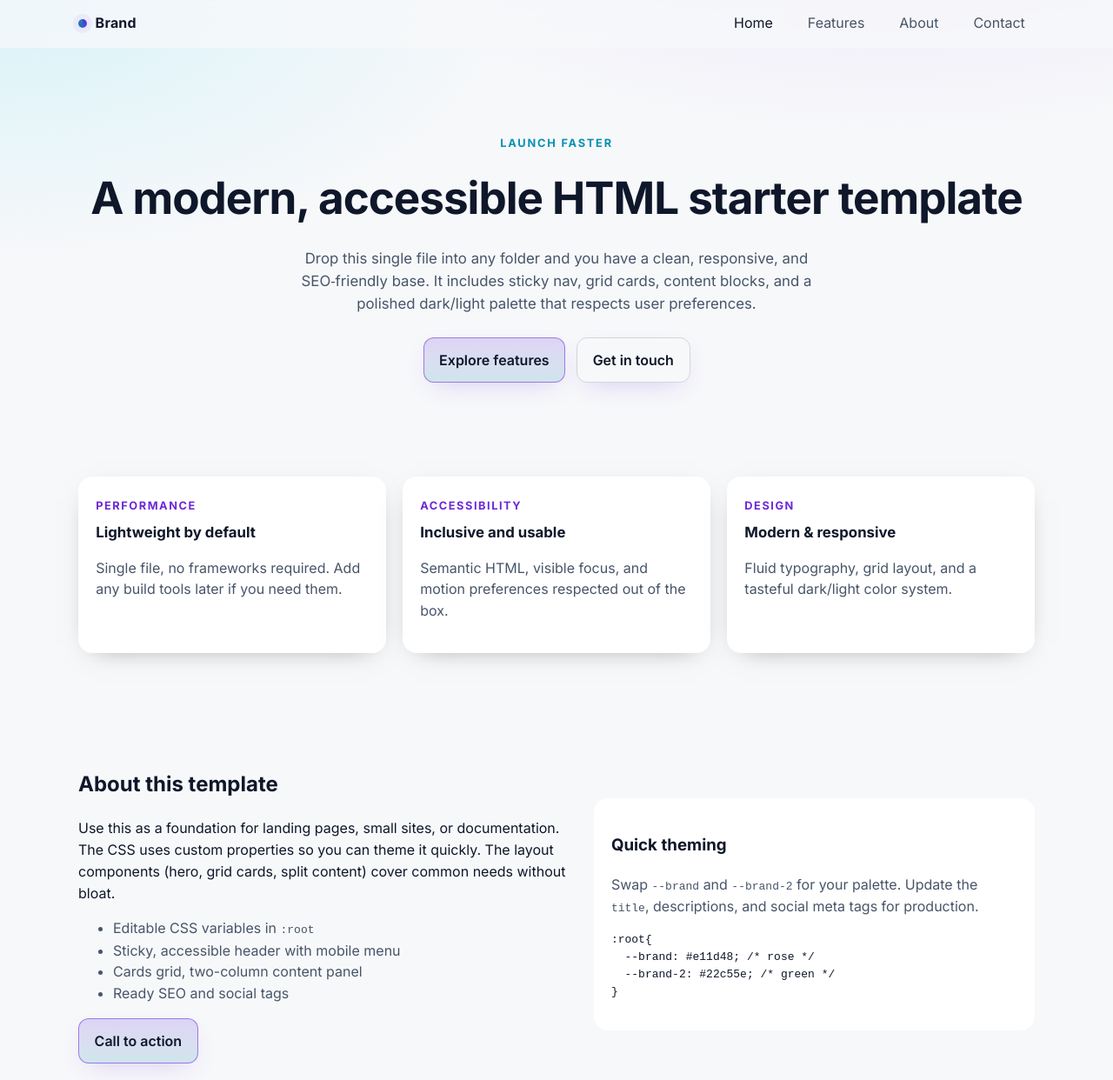
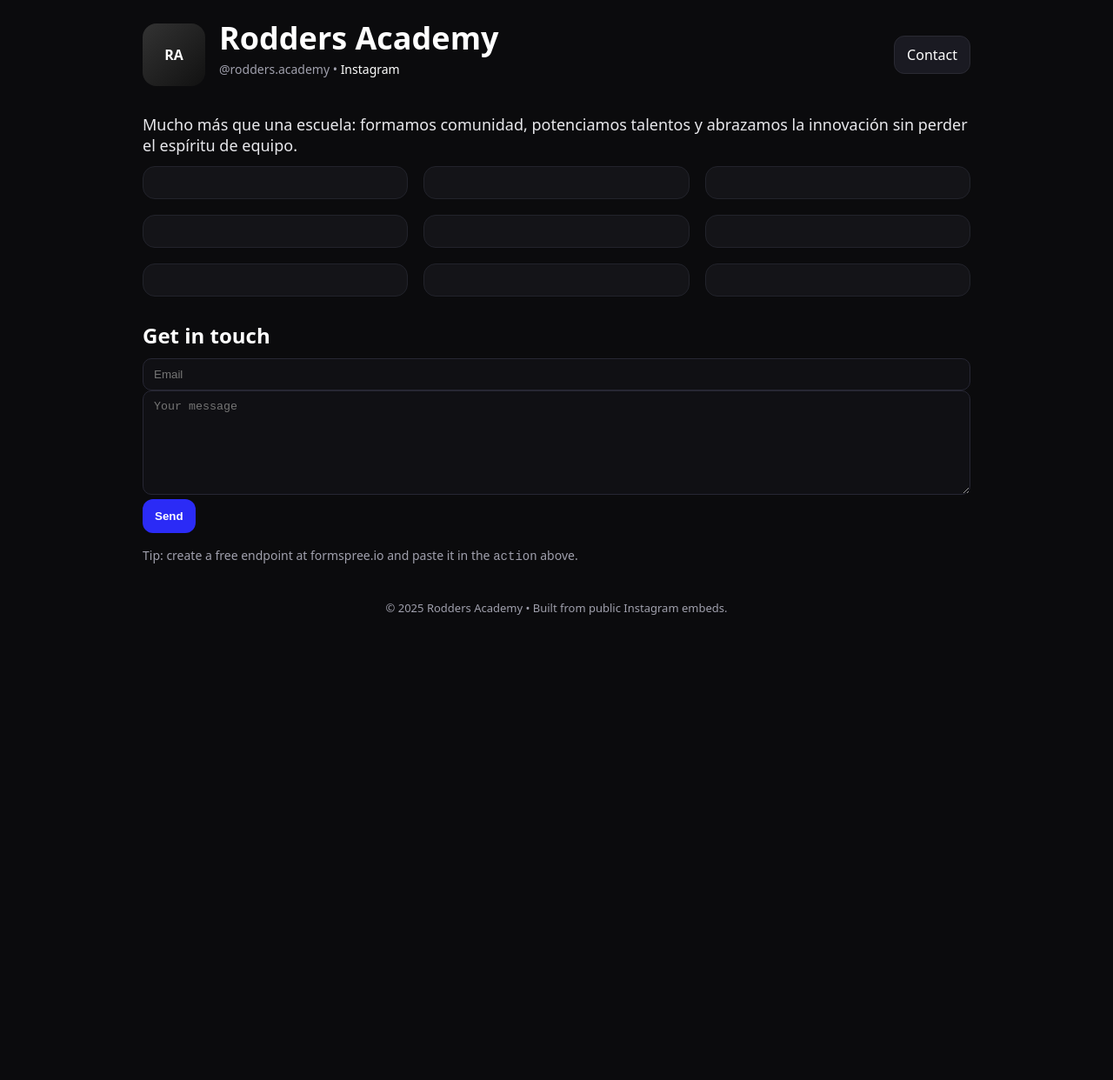
Before and after one commit to thomasssssssssssssssssssssssss/literate-chainsaw, a plain HTML site: page index.html in a window 1280 px wide. Shown: the top 1242 px of the page at 87% size. After the commit the page ends 800 px from the top, so only its background shows below. Drawn offline with Linux system fonts and the light colour scheme; a script that the page names is missing.

Commit message:
Revise index.html for Rodders Academy gallery
Updated the HTML structure and content for Rodders Academy's official gallery page, including new meta tags, styles, and sections for improved presentation and functionality.

```diff
--- a/index.html
+++ b/index.html
@@ -2,228 +2,98 @@
 <html lang="en">
 <head>
   <meta charset="utf-8" />
+  <title>Rodders Academy — Official Gallery</title>
   <meta name="viewport" content="width=device-width, initial-scale=1" />
-  <title>Starter — Your Site Name</title>
-
-  <!-- SEO basics -->
-  <meta name="description" content="A clean, fast, and accessible starter template for a small website." />
-  <link rel="canonical" href="https://example.com/" />
-
-  <!-- Social cards (fill with your values) -->
-  <meta property="og:title" content="Your Site Name" />
-  <meta property="og:description" content="A clean starter template." />
-  <meta property="og:type" content="website" />
-  <meta property="og:url" content="https://example.com/" />
-  <meta property="og:image" content="https://example.com/og.jpg" />
-  <meta name="twitter:card" content="summary_large_image" />
-
-  <!-- Favicons (replace with real files) -->
-  <link rel="icon" href="/favicon.ico" sizes="any" />
-  <link rel="icon" href="/icon.svg" type="image/svg+xml" />
-  <link rel="apple-touch-icon" href="/apple-touch-icon.png" />
-
-  <!-- Fonts (optional) -->
-  <link rel="preconnect" href="https://fonts.gstatic.com" crossorigin>
-  <link href="https://fonts.googleapis.com/css2?family=Inter:wght@400;600;700&display=swap" rel="stylesheet">
-
+  <meta name="description" content="Mucho más que una escuela: comunidad, técnica y juego sobre la rueda.">
+  <meta property="og:title" content="Rodders Academy — Official Gallery">
+  <meta property="og:description" content="Comunidad, técnica y juego sobre la rueda.">
+  <meta property="og:type" content="website">
+  <link rel="icon" href="data:,">
   <style>
-    :root{
-      --bg: #0b0c0f;      /* background */
-      --panel: #13151a;   /* surfaces */
-      --text: #e6e8ec;    /* primary text */
-      --muted:#a7adbb;    /* secondary text */
-      --brand:#8b5cf6;    /* accent */
-      --brand-2:#22d3ee;  /* secondary accent */
-      --ring: rgba(139,92,246,.35);
-    }
-
-    @media (prefers-color-scheme: light) {
-      :root{ --bg:#f7f8fa; --panel:#ffffff; --text:#0f172a; --muted:#475569; --brand:#6d28d9; --brand-2:#0891b2; --ring: rgba(109,40,217,.25);}
-    }
-
+    :root { --bg:#0b0b0d; --card:#141418; --accent:#e8e8ec; --muted:#a0a0ad; }
     * { box-sizing: border-box; }
-    html { scroll-behavior: smooth; }
-    body{
-      margin:0; font-family: Inter, system-ui, -apple-system, Segoe UI, Roboto, Ubuntu, Cantarell, Noto Sans, Helvetica, Arial, "Apple Color Emoji", "Segoe UI Emoji";
-      color:var(--text); background:radial-gradient(1200px 600px at 80% -10%, rgba(139,92,246,.15), transparent 60%), radial-gradient(1000px 500px at 0% 0%, rgba(34,211,238,.14), transparent 60%), var(--bg);
-      line-height:1.55;
-    }
-    a{ color:inherit; text-decoration: none; }
-    .container{ width:min(1100px, 92vw); margin-inline:auto; }
-    .btn{ display:inline-flex; align-items:center; gap:.6rem; padding:.8rem 1.1rem; border-radius:12px; border:1px solid color-mix(in oklab, var(--brand) 55%, transparent); background:linear-gradient(180deg, color-mix(in oklab, var(--brand) 18%, transparent), color-mix(in oklab, var(--brand-2) 18%, transparent)); color:var(--text); font-weight:600; box-shadow: 0 10px 30px -12px var(--ring); transition: transform .18s ease, box-shadow .18s ease; }
-    .btn:hover{ transform: translateY(-1px); box-shadow: 0 16px 40px -16px var(--ring); }
-    .btn.secondary{ background:transparent; border-color: color-mix(in oklab, var(--text) 15%, transparent); }
-
-    /* Header */
-    header{ position:sticky; top:0; z-index:50; backdrop-filter: saturate(1.1) blur(10px); background: color-mix(in oklab, var(--bg) 75%, transparent); border-bottom: 1px solid rgba(255,255,255,.06); }
-    .nav{ display:flex; align-items:center; justify-content:space-between; padding: .9rem 0; }
-    .brand{ display:flex; align-items:center; gap:.6rem; font-weight:700; letter-spacing:.2px; }
-    .brand .dot{ width:10px; height:10px; border-radius:50%; background:conic-gradient(var(--brand), var(--brand-2)); box-shadow:0 0 0 6px rgba(139,92,246,.08); }
-    nav ul{ display:flex; gap:1.1rem; list-style:none; padding:0; margin:0; }
-    nav a{ padding:.5rem .7rem; border-radius:10px; color: var(--muted); }
-    nav a.active, nav a:hover{ color: var(--text); background: rgba(255,255,255,.06); }
-    .menu-toggle{ display:none; }
-
-    /* Hero */
-    .hero{ padding: 5.5rem 0 3.25rem; text-align:center; }
-    .eyebrow{ color: var(--brand-2); font-weight:700; letter-spacing:.14em; text-transform:uppercase; font-size:.8rem; }
-    .h1{ font-size: clamp(2rem, 5vw, 3.2rem); font-weight:800; margin:.6rem 0 1rem; letter-spacing:-.02em; }
-    .lede{ max-width: 62ch; margin-inline:auto; color: var(--muted); font-size: 1.05rem; }
-    .cta{ margin-top:1.6rem; display:flex; gap:.8rem; justify-content:center; flex-wrap:wrap; }
-
-    /* Features */
-    .features{ padding: 3.5rem 0; }
-    .grid{ display:grid; grid-template-columns: repeat(3, 1fr); gap:1.2rem; }
-    .card{ background: var(--panel); border:1px solid rgba(255,255,255,.06); padding: 1.2rem; border-radius:16px; box-shadow: 0 8px 30px -18px rgba(0,0,0,.5); }
-    .card h3{ margin:.2rem 0 .6rem; font-size:1.05rem; }
-    .kicker{ display:inline-block; font-weight:700; color: var(--brand); margin-bottom:.2rem; font-size:.8rem; letter-spacing:.12em; text-transform:uppercase; }
-    .muted{ color: var(--muted); }
-
-    /* Section: content */
-    section.content{ padding: 3.5rem 0; }
-    .two-col{ display:grid; grid-template-columns: 1.05fr .95fr; gap: 2rem; align-items:center; }
-    .panel{ background: var(--panel); padding: 1.2rem; border-radius: 16px; border:1px solid rgba(255,255,255,.06); }
-
-    /* Footer */
-    footer{ padding: 3rem 0; color: var(--muted); border-top: 1px solid rgba(255,255,255,.06); }
-
-    /* Responsive */
-    @media (max-width: 900px){
-      .grid{ grid-template-columns:1fr 1fr; }
-      .two-col{ grid-template-columns: 1fr; }
-    }
-    @media (max-width: 640px){
-      nav ul{ display:none; position:absolute; right:4%; top:56px; background: var(--panel); padding:.6rem; border:1px solid rgba(255,255,255,.08); border-radius:12px; flex-direction:column; width:min(260px, 88vw); }
-      .menu-toggle{ display:inline-flex; align-items:center; gap:.5rem; padding:.55rem .7rem; border:1px solid rgba(255,255,255,.12); border-radius:10px; color:var(--muted); background:transparent; }
-      .menu-open nav ul{ display:flex; }
-      .grid{ grid-template-columns:1fr; }
-    }
-
-    /* Accessibility: reduce motion */
-    @media (prefers-reduced-motion: reduce){
-      html { scroll-behavior: auto; }
-      .btn{ transition:none; }
-    }
+    body { margin:0; font-family:system-ui,-apple-system,Segoe UI,Roboto,Inter,Arial,sans-serif; background:var(--bg); color:#fff; }
+    a { color:#fff; text-decoration:none; }
+    .wrap { max-width:1000px; margin:0 auto; padding:24px; }
+    header { display:grid; grid-template-columns:72px 1fr auto; gap:16px; align-items:center; }
+    .logo { width:72px; height:72px; border-radius:16px; background:linear-gradient(135deg,#333,#111); display:grid; place-items:center; font-weight:700; }
+    .title { line-height:1.1; margin:0; font-size:clamp(24px,4vw,36px); }
+    .tag { color:var(--muted); margin-top:6px; font-size:14px; }
+    .btn { padding:10px 14px; border:1px solid #2a2a33; border-radius:12px; background:#1a1a22; }
+    .hero { margin:28px 0 12px; color:var(--accent); font-size:clamp(16px,2.6vw,18px); }
+    .grid { display:grid; grid-template-columns:1fr; gap:18px; }
+    @media (min-width:620px){ .grid { grid-template-columns:1fr 1fr; } }
+    @media (min-width:900px){ .grid { grid-template-columns:1fr 1fr 1fr; } }
+    .card { background:var(--card); border:1px solid #22232b; border-radius:14px; padding:10px; }
+    .cta { display:grid; grid-template-columns:1fr; gap:10px; margin:28px 0; }
+    .input, textarea { width:100%; background:#101014; border:1px solid #272734; color:#fff; border-radius:10px; padding:10px 12px; }
+    textarea { min-height:120px; resize:vertical; }
+    .submit { background:#2b2bf6; border:none; color:#fff; padding:12px 14px; border-radius:12px; font-weight:600; cursor:pointer; }
+    footer { margin:24px 0 8px; color:var(--muted); font-size:13px; text-align:center; }
   </style>
 </head>
 <body>
+  <div class="wrap">
     <header>
-    <div class="container nav" role="navigation" aria-label="Main Navigation">
-      <a class="brand" href="#home" aria-label="Go to home">
-        <span class="dot" aria-hidden="true"></span>
-        <span>Brand</span>
-      </a>
-      <button class="menu-toggle" aria-expanded="false" aria-controls="menu">☰ Menu</button>
-      <nav>
-        <ul id="menu">
-          <li><a class="active" href="#home">Home</a></li>
-          <li><a href="#features">Features</a></li>
-          <li><a href="#about">About</a></li>
-          <li><a href="#contact">Contact</a></li>
-        </ul>
-      </nav>
+      <div class="logo">RA</div>
+      <div>
+        <h1 class="title">Rodders Academy</h1>
+        <p class="tag">@rodders.academy • <a href="https://www.instagram.com/rodders.academy/" target="_blank" rel="noopener">Instagram</a></p>
       </div>
+      <a class="btn" href="mailto:hello@example.com">Contact</a>
     </header>
 
-  <main id="home" class="hero container">
-    <p class="eyebrow">Launch faster</p>
-    <h1 class="h1">A modern, accessible HTML starter template</h1>
-    <p class="lede">Drop this single file into any folder and you have a clean, responsive, and SEO‑friendly base. It includes sticky nav, grid cards, content blocks, and a polished dark/light palette that respects user preferences.</p>
-    <div class="cta">
-      <a class="btn" href="#features">Explore features</a>
-      <a class="btn secondary" href="#contact">Get in touch</a>
+    <p class="hero">Mucho más que una escuela: formamos comunidad, potenciamos talentos y abrazamos la innovación sin perder el espíritu de equipo.</p>
+
+    <!-- GALLERY -->
+    <section class="grid" id="gallery">
+      <!-- Each post is a lightweight Instagram embed -->
+      <div class="card">
+        <blockquote class="instagram-media" data-instgrm-permalink="https://www.instagram.com/p/DMqgLR5xCy2/" data-instgrm-version="14"></blockquote>
       </div>
-  </main>
-
-  <section id="features" class="features container" aria-label="Key features">
-    <div class="grid">
-      <article class="card">
-        <span class="kicker">Performance</span>
-        <h3>Lightweight by default</h3>
-        <p class="muted">Single file, no frameworks required. Add any build tools later if you need them.</p>
-      </article>
-      <article class="card">
-        <span class="kicker">Accessibility</span>
-        <h3>Inclusive and usable</h3>
-        <p class="muted">Semantic HTML, visible focus, and motion preferences respected out of the box.</p>
-      </article>
-      <article class="card">
-        <span class="kicker">Design</span>
-        <h3>Modern & responsive</h3>
-        <p class="muted">Fluid typography, grid layout, and a tasteful dark/light color system.</p>
-      </article>
+      <div class="card">
+        <blockquote class="instagram-media" data-instgrm-permalink="https://www.instagram.com/reel/C4q4F0gppvN/" data-instgrm-version="14"></blockquote>
+      </div>
+      <div class="card">
+        <blockquote class="instagram-media" data-instgrm-permalink="https://www.instagram.com/p/DOZVPevgNNe/" data-instgrm-version="14"></blockquote>
+      </div>
+      <div class="card">
+        <blockquote class="instagram-media" data-instgrm-permalink="https://www.instagram.com/p/DO694LcAFzy/" data-instgrm-version="14"></blockquote>
+      </div>
+      <div class="card">
+        <blockquote class="instagram-media" data-instgrm-permalink="https://www.instagram.com/reel/DN_ySDNgEDl/" data-instgrm-version="14"></blockquote>
+      </div>
+      <div class="card">
+        <blockquote class="instagram-media" data-instgrm-permalink="https://www.instagram.com/p/DP9Cy_dgG16/" data-instgrm-version="14"></blockquote>
+      </div>
+      <div class="card">
+        <blockquote class="instagram-media" data-instgrm-permalink="https://www.instagram.com/p/DOPU0zBgIZ8/" data-instgrm-version="14"></blockquote>
+      </div>
+      <div class="card">
+        <blockquote class="instagram-media" data-instgrm-permalink="https://www.instagram.com/p/DPrVOr2AEoX/" data-instgrm-version="14"></blockquote>
+      </div>
+      <div class="card">
+        <blockquote class="instagram-media" data-instgrm-permalink="https://www.instagram.com/p/DElKGFppKKv/" data-instgrm-version="14"></blockquote>
       </div>
     </section>
 
-  <section id="about" class="content container">
-    <div class="two-col">
-      <div>
-        <h2>About this template</h2>
-        <p>Use this as a foundation for landing pages, small sites, or documentation. The CSS uses custom properties so you can theme it quickly. The layout components (hero, grid cards, split content) cover common needs without bloat.</p>
-        <ul class="muted">
-          <li>Editable CSS variables in <code>:root</code></li>
-          <li>Sticky, accessible header with mobile menu</li>
-          <li>Cards grid, two-column content panel</li>
-          <li>Ready SEO and social tags</li>
-        </ul>
-        <p><a class="btn" href="#contact">Call to action</a></p>
-      </div>
-      <div class="panel">
-        <h3>Quick theming</h3>
-        <p class="muted">Swap <code>--brand</code> and <code>--brand-2</code> for your palette. Update the <code>title</code>, descriptions, and social meta tags for production.</p>
-        <pre><code>:root{
-  --brand: #e11d48; /* rose */
-  --brand-2: #22c55e; /* green */
-}</code></pre>
-      </div>
-    </div>
+    <!-- CONTACT (optional) -->
+    <section class="cta">
+      <h2 style="margin:0">Get in touch</h2>
+      <!-- Replace the action with your Formspree endpoint -->
+      <form action="https://formspree.io/f/XXXXXXXX" method="POST">
+        <input class="input" type="email" name="email" placeholder="Email" required>
+        <textarea class="input" name="message" placeholder="Your message" required></textarea>
+        <button class="submit" type="submit">Send</button>
+      </form>
+      <p class="tag">Tip: create a free endpoint at formspree.io and paste it in the <code>action</code> above.</p>
     </section>
 
-  <section id="contact" class="content container">
-    <h2>Contact</h2>
-    <p class="muted">Use this simple form as a starting point. Hook it to your backend or a form service.</p>
-    <form class="panel" action="#" method="post" novalidate>
-      <label for="name">Name</label>
-      <input id="name" name="name" type="text" placeholder="Ada Lovelace" required style="width:100%;padding:.7rem;border-radius:10px;border:1px solid rgba(255,255,255,.15);background:transparent;color:var(--text);margin:.4rem 0 1rem;" />
+    <footer>© <span id="year"></span> Rodders Academy • Built from public Instagram embeds.</footer>
+  </div>
 
-      <label for="email">Email</label>
-      <input id="email" name="email" type="email" placeholder="you@example.com" required style="width:100%;padding:.7rem;border-radius:10px;border:1px solid rgba(255,255,255,.15);background:transparent;color:var(--text);margin:.4rem 0 1rem;" />
-
-      <label for="message">Message</label>
-      <textarea id="message" name="message" rows="4" placeholder="Hi! I'd like to learn more..." style="width:100%;padding:.7rem;border-radius:10px;border:1px solid rgba(255,255,255,.15);background:transparent;color:var(--text);margin:.4rem 0 1rem;"></textarea>
-
-      <button class="btn" type="submit">Send</button>
-    </form>
-  </section>
-
-  <footer>
-    <div class="container">
-      <p>© <span id="year"></span> Your Company. All rights reserved.</p>
-    </div>
-  </footer>
-
-  <script>
-    // Mobile menu toggle
-    const root = document.documentElement;
-    const header = document.querySelector('header');
-    const toggle = document.querySelector('.menu-toggle');
-    const container = document.body;
-
-    toggle?.addEventListener('click', () => {
-      const open = container.classList.toggle('menu-open');
-      toggle.setAttribute('aria-expanded', String(open));
-    });
-
-    // Set dynamic year in footer
-    document.getElementById('year').textContent = new Date().getFullYear();
-
-    // Close menu when a nav link is clicked (mobile)
-    document.querySelectorAll('nav a').forEach(a => {
-      a.addEventListener('click', () => {
-        container.classList.remove('menu-open');
-        toggle?.setAttribute('aria-expanded', 'false');
-      });
-    });
-  </script>
+  <!-- Instagram embed script (official) -->
+  <script async src="//www.instagram.com/embed.js"></script>
+  <script>document.getElementById('year').textContent=new Date().getFullYear();</script>
 </body>
 </html>
```
Lines whose indentation alone changed are shown as unchanged.
